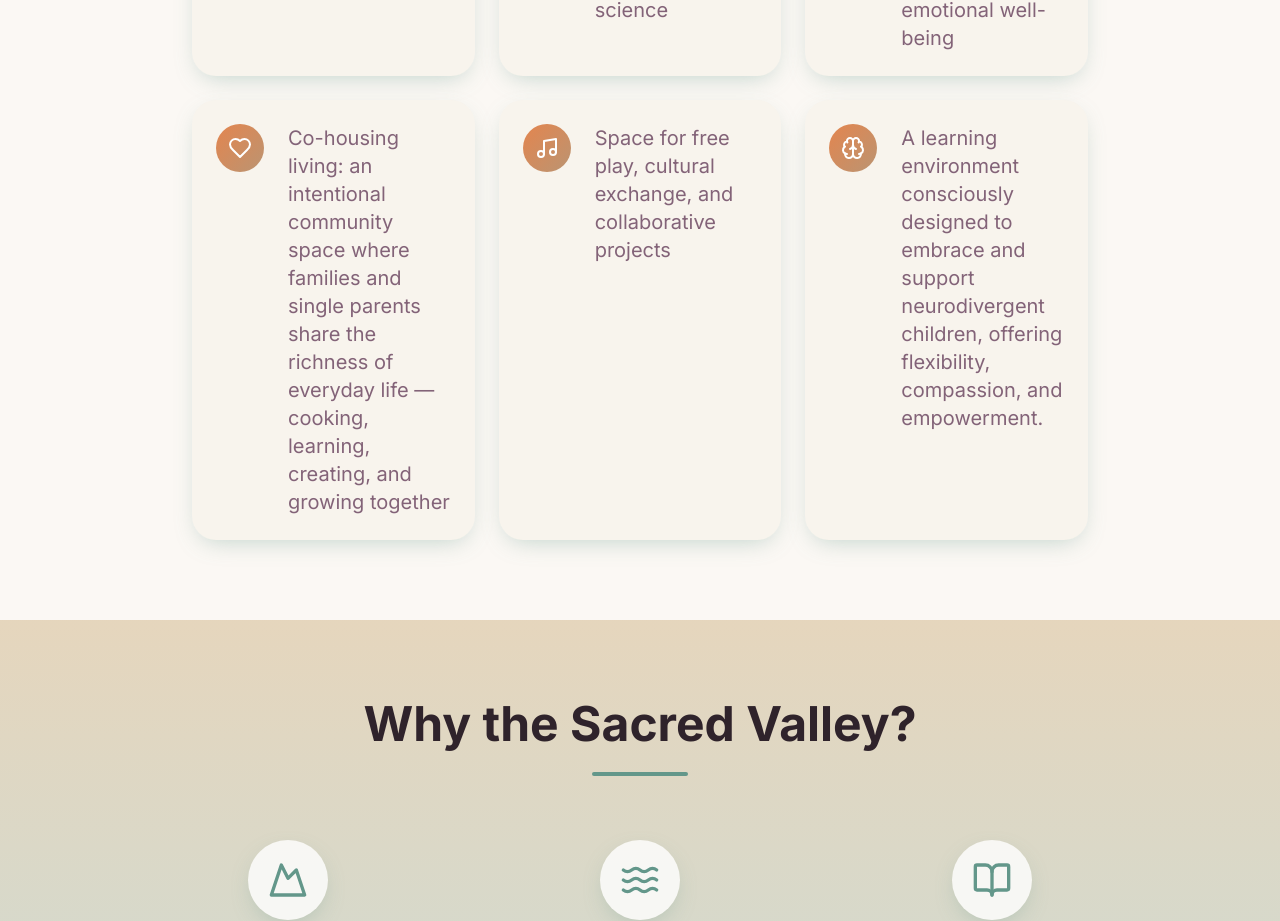
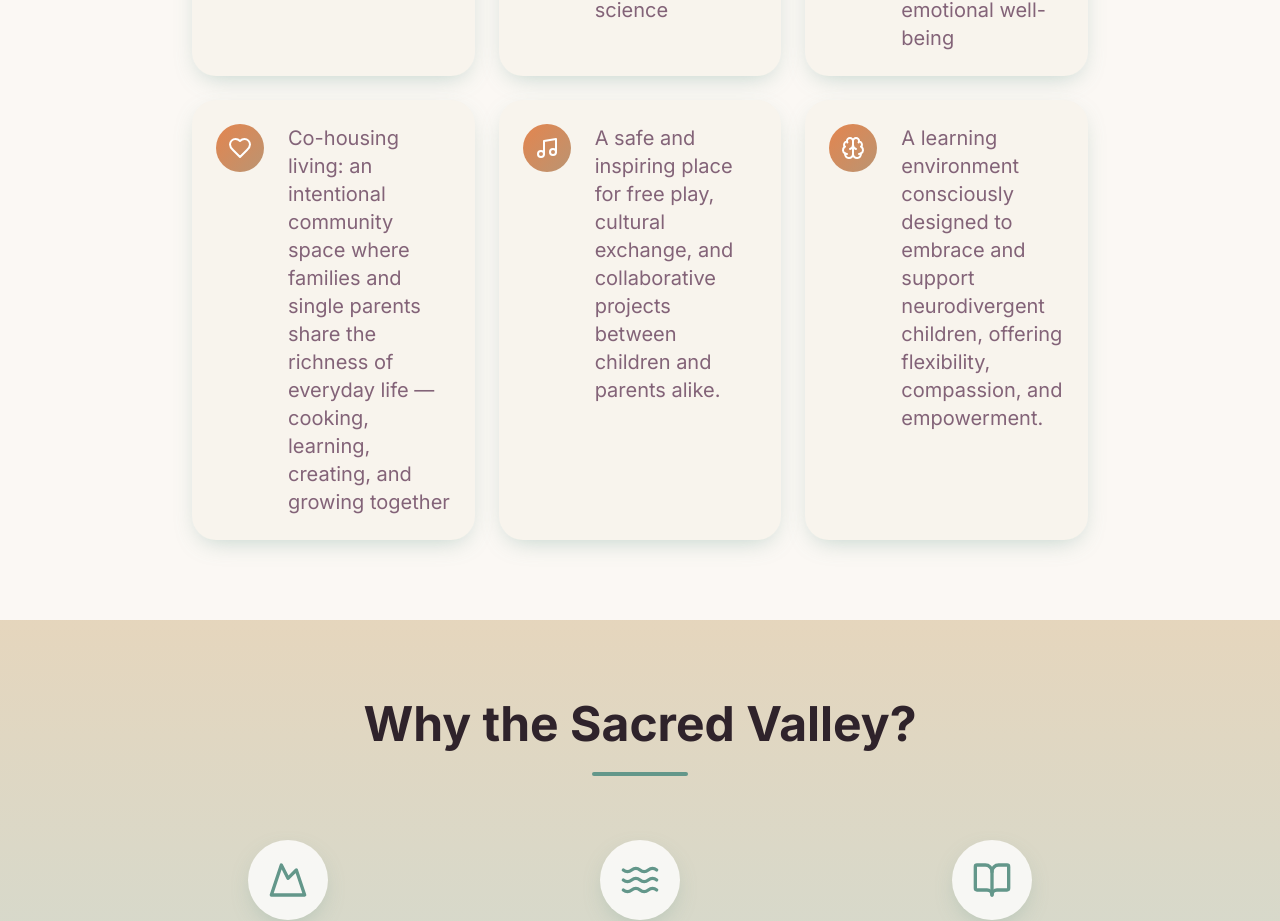
Before and after one commit to Salanego/sacred-roots, a React (Vite) app: page / in a window 1280 px wide. Shown: the part 1216-2137 px from the top of the page. Built offline with nearby package versions, Linux system fonts and the light colour scheme; the HTML template or start-up script is replaced by a standard one.

Commit message:
Update vision point

```diff
--- a/src/components/Vision.tsx
+++ b/src/components/Vision.tsx
@@ -20,7 +20,7 @@ const Vision = () => {
     },
     {
       icon: Music,
-      text: "Space for free play, cultural exchange, and collaborative projects"
+      text: "A safe and inspiring place for free play, cultural exchange, and collaborative projects between children and parents alike."
     },
     {
       icon: Brain,
```
